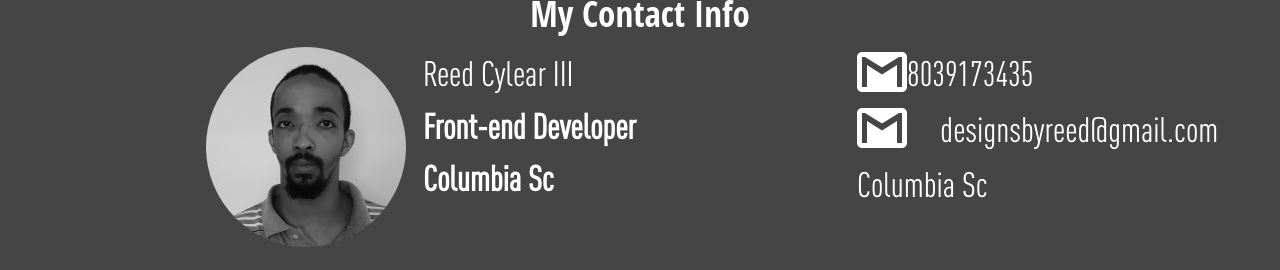
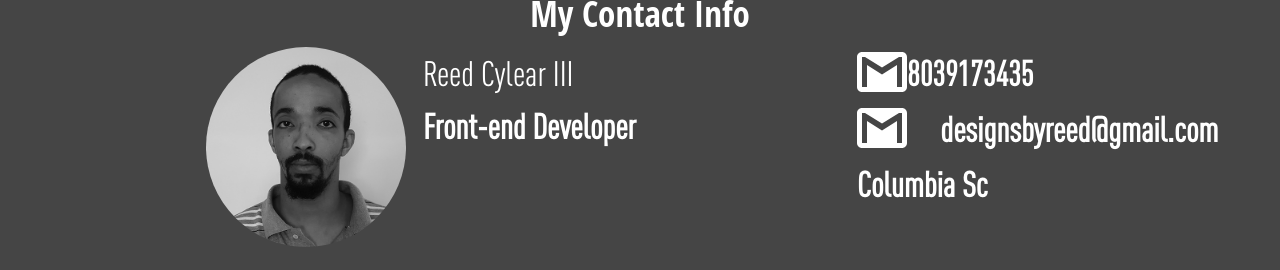
Before and after one commit to reed23/reed23.github.io, a plain HTML site: page index.html in a window 1280 px wide. Shown: the part 1369-1639 px from the top of the page. Drawn offline with nearby package versions, Linux system fonts and the light colour scheme; a web font is replaced by a local one.

Commit message:
my changes

```diff
--- a/index.html
+++ b/index.html
@@ -130,7 +130,7 @@
                                       <div class ="middle-foot">
                                           <p>Reed Cylear III</p>
                                         <p><strong>Front-end Developer</p>
-                                            <p>Columbia Sc</p></strong>
+
 
 
 
```
